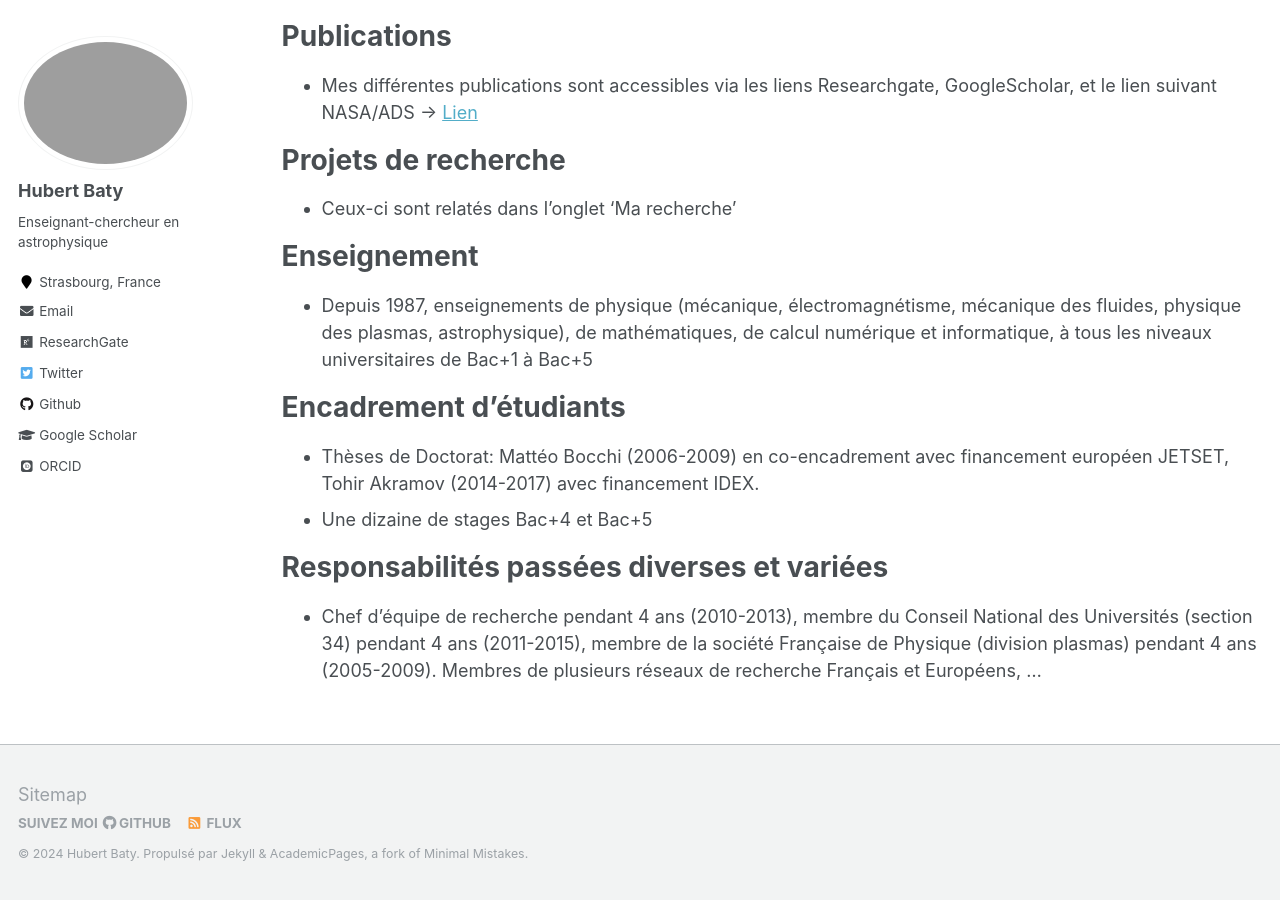
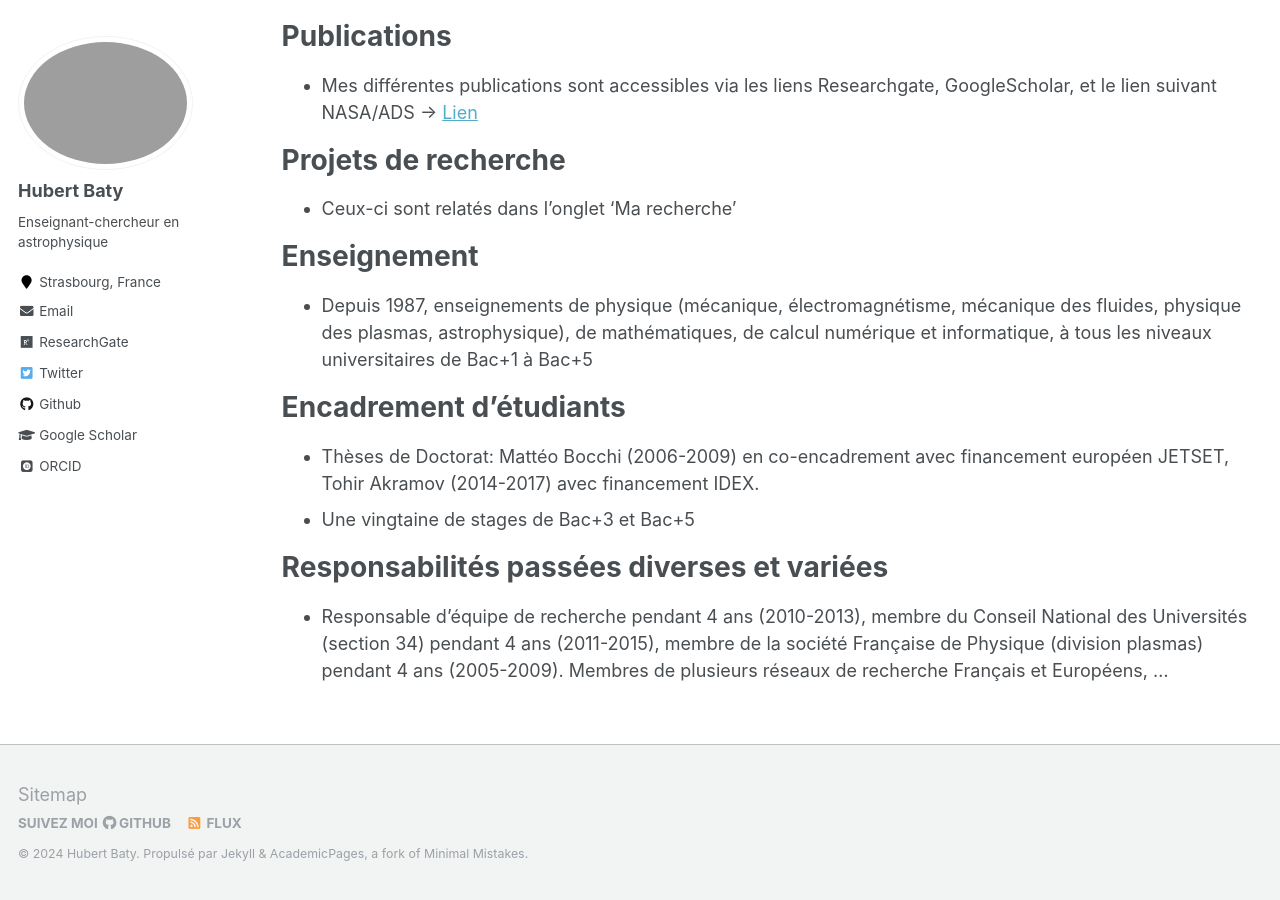
Before and after one commit to hubertbaty/hubertbaty.github.io, a Jekyll site: the page built from _pages/cv.md, in a window 1280 px wide and 900 px high, scrolled down 1385 px. Built offline with Jekyll 4.4.1, drawn with Linux system fonts in a browser that asks for light colours; some web fonts are replaced.

Commit message:
Update cv.md

```diff
--- a/_pages/cv.md
+++ b/_pages/cv.md
@@ -59,8 +59,8 @@ Enseignement
 Encadrement d'étudiants
 ======
 * Thèses de Doctorat: Mattéo Bocchi (2006-2009) en co-encadrement avec financement européen JETSET, Tohir Akramov (2014-2017) avec financement IDEX.
-* Une dizaine de stages Bac+4 et Bac+5
+* Une vingtaine de stages de Bac+3 et Bac+5
 
 Responsabilités passées diverses et variées
 ======
-* Chef d'équipe de recherche pendant 4 ans (2010-2013), membre du Conseil National des Universités (section 34) pendant 4 ans (2011-2015), membre de la société Française de Physique (division plasmas) pendant 4 ans (2005-2009). Membres de plusieurs réseaux de recherche Français et Européens, ...
+* Responsable d'équipe de recherche pendant 4 ans (2010-2013), membre du Conseil National des Universités (section 34) pendant 4 ans (2011-2015), membre de la société Française de Physique (division plasmas) pendant 4 ans (2005-2009). Membres de plusieurs réseaux de recherche Français et Européens, ...
```
